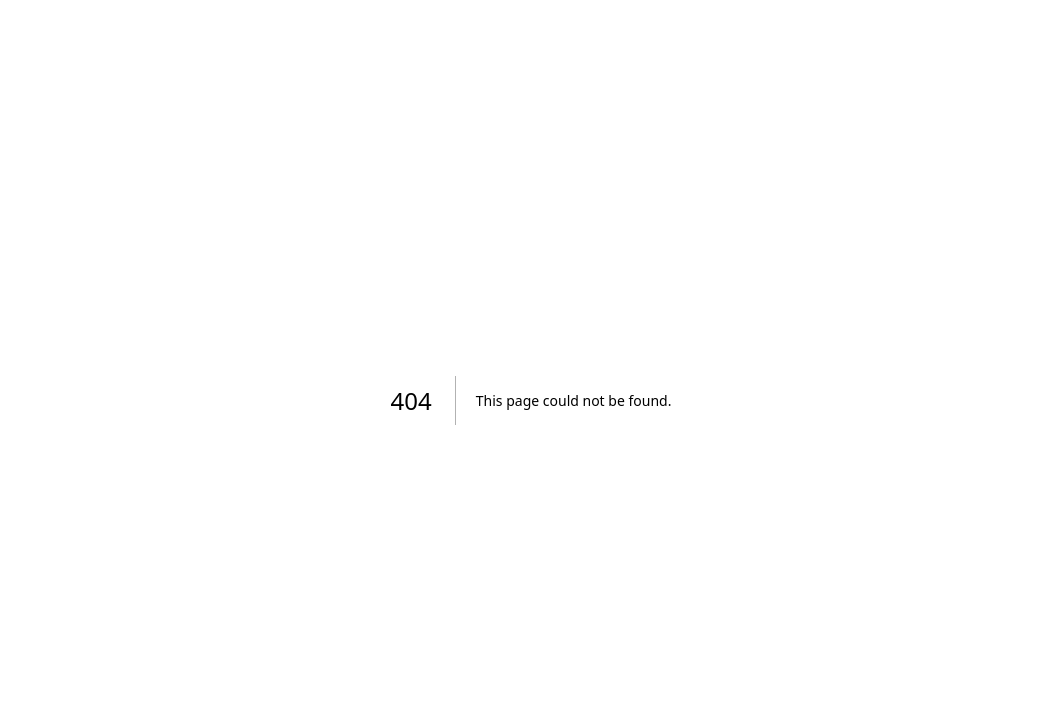
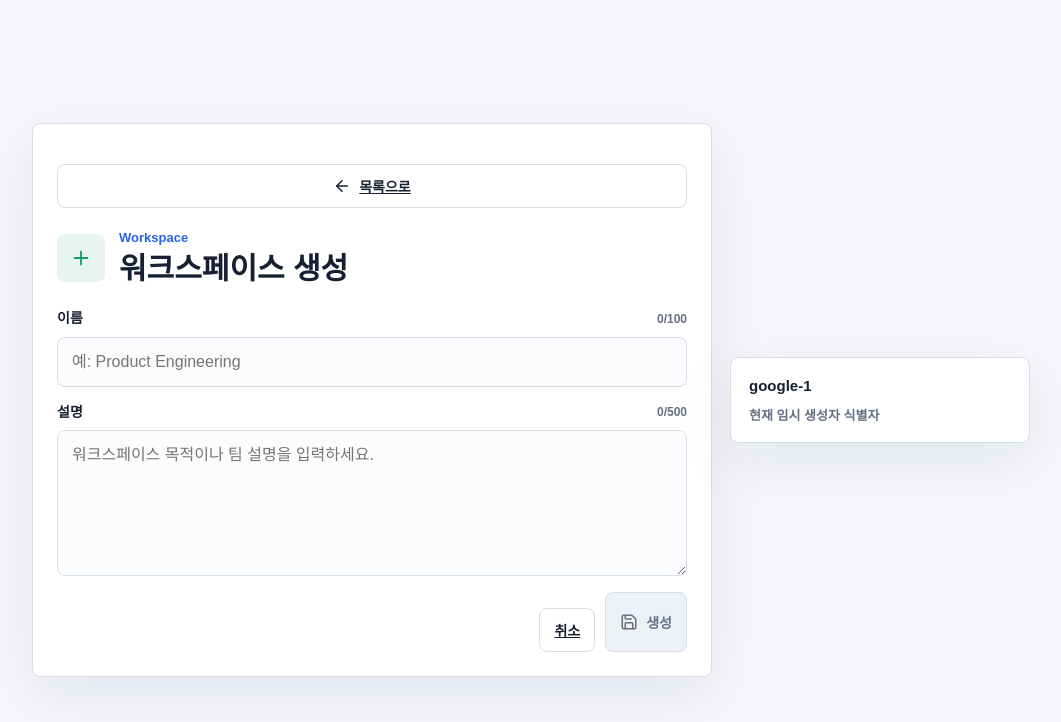
Before and after one commit to AquilaXk/aquila-office, a Next.js app in the folder front/: page /workspaces/new in a window 1280 px wide. Before the commit this address had no page. Shown: the top 722 px of the page, without its empty margins (109-1170 px from the left). Built offline with nearby package versions, Linux system fonts and the light colour scheme; no server answers.

Commit message:
feat(workspace): add create workspace screen

```diff
--- a/front/app/globals.css
+++ b/front/app/globals.css
@@ -646,6 +646,181 @@ h2 {
   font-weight: 800;
 }
 
+.workspace-create-shell {
+  display: grid;
+  grid-template-columns: minmax(0, 680px) minmax(220px, 300px);
+  gap: 18px;
+  min-height: 100vh;
+  align-items: center;
+  justify-content: center;
+  padding: 32px;
+}
+
+.workspace-create-panel,
+.workspace-create-side {
+  border: 1px solid var(--border);
+  border-radius: 8px;
+  background: var(--surface);
+  box-shadow: var(--shadow);
+}
+
+.workspace-create-panel {
+  display: grid;
+  gap: 22px;
+  padding: 24px;
+}
+
+.workspace-create-header {
+  display: grid;
+  gap: 22px;
+}
+
+.workspace-create-title {
+  display: flex;
+  align-items: center;
+  gap: 14px;
+}
+
+.workspace-create-icon {
+  display: grid;
+  width: 48px;
+  height: 48px;
+  place-items: center;
+  border-radius: 8px;
+  background: #e8f5ef;
+  color: var(--green);
+}
+
+.workspace-create-icon svg {
+  width: 22px;
+  height: 22px;
+}
+
+.workspace-create-form {
+  display: grid;
+  gap: 16px;
+}
+
+.form-field {
+  display: grid;
+  gap: 8px;
+}
+
+.form-field > span {
+  display: flex;
+  align-items: center;
+  justify-content: space-between;
+  gap: 12px;
+}
+
+.form-field strong {
+  font-size: 14px;
+  line-height: 1.4;
+}
+
+.form-field small {
+  color: var(--text-muted);
+  font-size: 12px;
+  font-weight: 800;
+}
+
+.form-field input,
+.form-field textarea {
+  width: 100%;
+  border: 1px solid var(--border);
+  border-radius: 8px;
+  background: #fbfcfe;
+  color: var(--text);
+  font: inherit;
+  line-height: 1.5;
+  outline: none;
+  padding: 12px 14px;
+}
+
+.form-field textarea {
+  resize: vertical;
+}
+
+.form-field input:focus,
+.form-field textarea:focus {
+  border-color: var(--blue);
+  box-shadow: 0 0 0 3px rgba(37, 99, 235, 0.12);
+}
+
+.form-field input:disabled,
+.form-field textarea:disabled {
+  color: var(--text-muted);
+  cursor: wait;
+}
+
+.form-notice {
+  display: flex;
+  align-items: center;
+  gap: 10px;
+  min-height: 46px;
+  border-radius: 8px;
+  font-size: 14px;
+  font-weight: 800;
+  line-height: 1.4;
+  padding: 10px 12px;
+}
+
+.form-notice svg {
+  width: 18px;
+  height: 18px;
+  flex: 0 0 auto;
+}
+
+.form-notice-error {
+  border: 1px solid #f4c7c3;
+  background: #fff8f7;
+  color: var(--red);
+}
+
+.form-notice-success {
+  border: 1px solid #c6eadc;
+  background: #e8f5ef;
+  color: #08764f;
+}
+
+.form-actions {
+  display: flex;
+  justify-content: flex-end;
+  gap: 10px;
+}
+
+.primary-action-active {
+  border-color: #0d8b61;
+  background: var(--green);
+  color: #ffffff;
+  cursor: pointer;
+}
+
+.primary-action-active:disabled {
+  border-color: var(--border);
+  background: var(--surface-muted);
+  color: var(--text-muted);
+  cursor: not-allowed;
+}
+
+.workspace-create-side {
+  display: grid;
+  gap: 8px;
+  padding: 18px;
+}
+
+.workspace-create-side strong {
+  overflow-wrap: anywhere;
+  font-size: 15px;
+  line-height: 1.35;
+}
+
+.workspace-create-side span {
+  color: var(--text-muted);
+  font-size: 13px;
+  font-weight: 800;
+}
+
 @keyframes spin {
   to {
     transform: rotate(360deg);
@@ -711,4 +886,18 @@ h2 {
   .invite-meta {
     grid-template-columns: 1fr;
   }
+
+  .workspace-create-shell {
+    grid-template-columns: 1fr;
+    align-items: stretch;
+    padding: 18px;
+  }
+
+  .workspace-create-panel {
+    padding: 18px;
+  }
+
+  .form-actions {
+    flex-direction: column-reverse;
+  }
 }
--- /dev/null
+++ b/front/app/workspaces/new/page.tsx
@@ -0,0 +1,151 @@
+"use client";
+
+import { AlertCircle, ArrowLeft, CheckCircle2, Loader2, Plus, Save } from "lucide-react";
+import Link from "next/link";
+import { useState, type FormEvent } from "react";
+import { ApiError } from "@/lib/api-client";
+import { createWorkspace, type WorkspaceSummary } from "@/lib/workspaces";
+
+const TEMP_MEMBER_GOOGLE_SUB =
+  process.env.NEXT_PUBLIC_DEV_MEMBER_GOOGLE_SUB ?? "google-1";
+const NAME_MAX_LENGTH = 100;
+const DESCRIPTION_MAX_LENGTH = 500;
+
+type SubmitState =
+  | { status: "idle"; created: null; error: null }
+  | { status: "submitting"; created: null; error: null }
+  | { status: "created"; created: WorkspaceSummary; error: null }
+  | { status: "error"; created: null; error: string };
+
+export default function NewWorkspacePage() {
+  const [name, setName] = useState("");
+  const [description, setDescription] = useState("");
+  const [submitState, setSubmitState] = useState<SubmitState>({
+    status: "idle",
+    created: null,
+    error: null,
+  });
+
+  const isSubmitting = submitState.status === "submitting";
+  const trimmedName = name.trim();
+  const trimmedDescription = description.trim();
+  const canSubmit = trimmedName.length > 0 && !isSubmitting;
+
+  const handleSubmit = async (event: FormEvent<HTMLFormElement>) => {
+    event.preventDefault();
+
+    if (!trimmedName) {
+      setSubmitState({
+        status: "error",
+        created: null,
+        error: "워크스페이스 이름을 입력해 주세요.",
+      });
+      return;
+    }
+
+    setSubmitState({ status: "submitting", created: null, error: null });
+
+    try {
+      const created = await createWorkspace(TEMP_MEMBER_GOOGLE_SUB, {
+        name: trimmedName,
+        description: trimmedDescription || undefined,
+      });
+      setSubmitState({ status: "created", created, error: null });
+    } catch (error) {
+      setSubmitState({
+        status: "error",
+        created: null,
+        error: messageFromError(error),
+      });
+    }
+  };
+
+  return (
+    <main className="workspace-create-shell">
+      <section className="workspace-create-panel" aria-label="워크스페이스 생성">
+        <div className="workspace-create-header">
+          <Link className="secondary-action" href="/">
+            <ArrowLeft aria-hidden="true" />
+            <span>목록으로</span>
+          </Link>
+          <div className="workspace-create-title">
+            <div className="workspace-create-icon">
+              <Plus aria-hidden="true" />
+            </div>
+            <div>
+              <p className="eyebrow">Workspace</p>
+              <h1>워크스페이스 생성</h1>
+            </div>
+          </div>
+        </div>
+
+        <form className="workspace-create-form" onSubmit={handleSubmit}>
+          <label className="form-field">
+            <span>
+              <strong>이름</strong>
+              <small>{name.length}/{NAME_MAX_LENGTH}</small>
+            </span>
+            <input
+              value={name}
+              onChange={(event) => setName(event.target.value)}
+              maxLength={NAME_MAX_LENGTH}
+              placeholder="예: Product Engineering"
+              disabled={isSubmitting}
+            />
+          </label>
+
+          <label className="form-field">
+            <span>
+              <strong>설명</strong>
+              <small>{description.length}/{DESCRIPTION_MAX_LENGTH}</small>
+            </span>
+            <textarea
+              value={description}
+              onChange={(event) => setDescription(event.target.value)}
+              maxLength={DESCRIPTION_MAX_LENGTH}
+              placeholder="워크스페이스 목적이나 팀 설명을 입력하세요."
+              rows={5}
+              disabled={isSubmitting}
+            />
+          </label>
+
+          {submitState.status === "error" ? (
+            <div className="form-notice form-notice-error" role="alert">
+              <AlertCircle aria-hidden="true" />
+              <span>{submitState.error}</span>
+            </div>
+          ) : null}
+
+          {submitState.status === "created" ? (
+            <div className="form-notice form-notice-success" role="status">
+              <CheckCircle2 aria-hidden="true" />
+              <span>{submitState.created.name} 워크스페이스가 생성되었습니다.</span>
+            </div>
+          ) : null}
+
+          <div className="form-actions">
+            <Link className="secondary-action" href="/">
+              취소
+            </Link>
+            <button className="primary-action primary-action-active" type="submit" disabled={!canSubmit}>
+              {isSubmitting ? <Loader2 className="spin" aria-hidden="true" /> : <Save aria-hidden="true" />}
+              <span>{isSubmitting ? "생성 중" : "생성"}</span>
+            </button>
+          </div>
+        </form>
+      </section>
+
+      <aside className="workspace-create-side" aria-label="생성 정보">
+        <strong>{TEMP_MEMBER_GOOGLE_SUB}</strong>
+        <span>현재 임시 생성자 식별자</span>
+      </aside>
+    </main>
+  );
+}
+
+function messageFromError(error: unknown): string {
+  if (error instanceof ApiError) {
+    return error.message;
+  }
+  return "워크스페이스 생성 요청을 처리하지 못했습니다.";
+}
```
